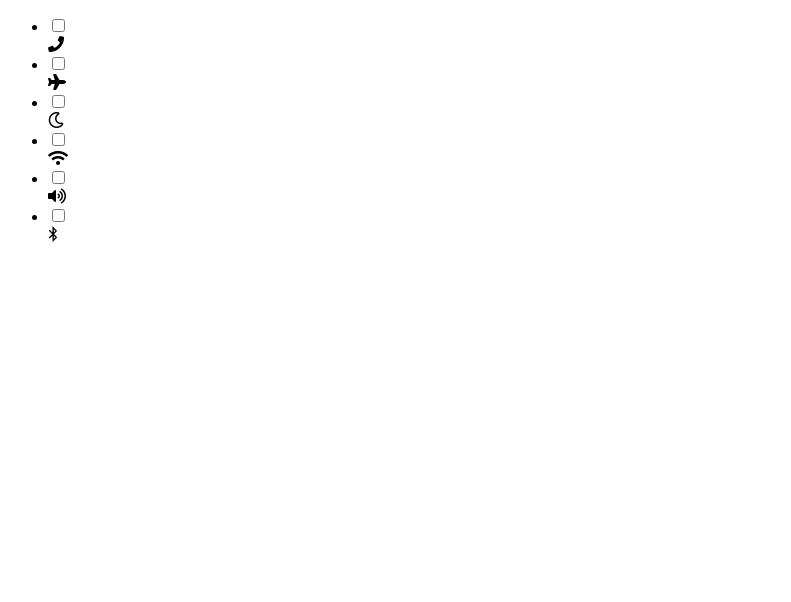
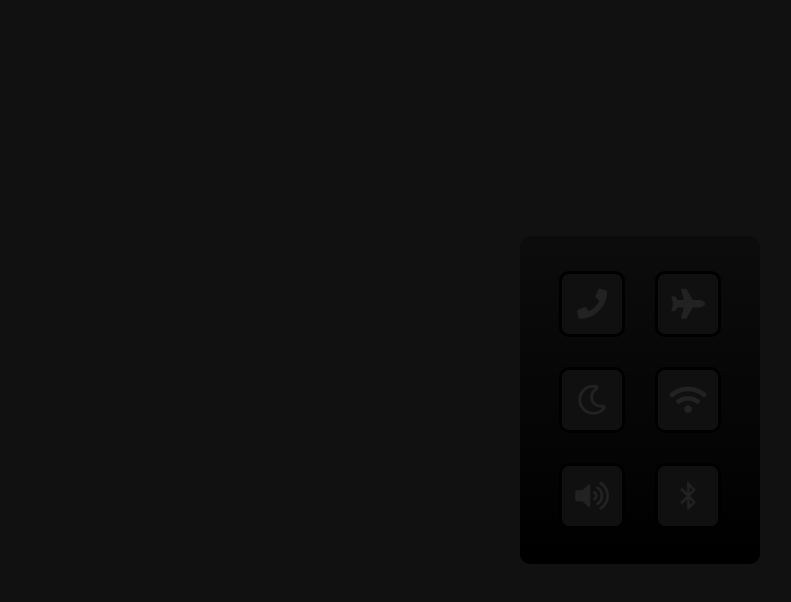
Before and after one commit to Dev-Minhest/Button_Iphone_Icon, a plain HTML site: page index.html in a window 1280 px wide. Shown: the whole page, without its empty margins (0-791 px from the left). Drawn offline with Linux system fonts and the light colour scheme; files that its build step writes are made by us from their sources; the site is published under a folder, as on GitHub Pages, so addresses that start at the root find nothing.

Commit message:
Update index.html

```diff
--- a/index.html
+++ b/index.html
@@ -6,7 +6,7 @@
     <meta http-equiv="X-UA-Compatible" content="IE=edge">
     <meta name="viewport" content="width=device-width, initial-scale=1.0">
     <title>CSS Glowing Check Box Button Design</title>
-    <link rel="stylesheet" href="/CSS_Glowing_Check_Box_Button_Design/style.css">
+    <link rel="stylesheet" href="style.css">
     <link rel="stylesheet" href="https://cdnjs.cloudflare.com/ajax/libs/font-awesome/5.15.4/css/all.min.css">
 </head>
 
```
